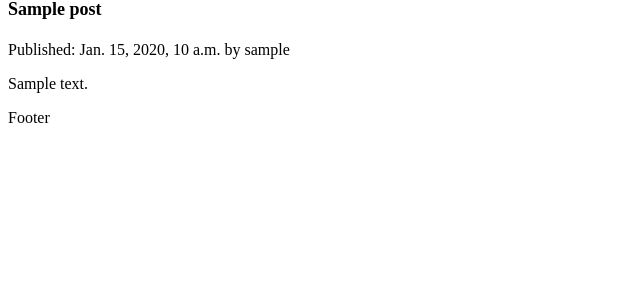
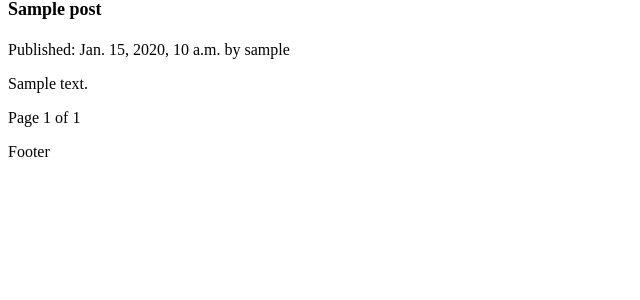
Before and after one commit to webDevTolu/congenial-train, a Django app: page / in a window 1280 px wide. Shown: the part 144-444 px from the top of the page, without its empty margins (0-640 px from the left). Run offline with Django 4.2, Linux system fonts and the light colour scheme; tables that the repository leaves empty hold one stand-in row (values such as "Sample post").

Commit message:
pagination

```diff
--- a/blog/templates/blog/post/list.html
+++ b/blog/templates/blog/post/list.html
@@ -6,4 +6,7 @@
   <a href="{{ post.get_absolute_url }}"> {{ post.title }} </a>
 </h2>
 <p>Published: {{ post.publish }} by {{ post.author }}</p>
-{{ post.body|truncatewords:30|linebreaks }} {% endfor %} {% endblock content %}
+{{ post.body|truncatewords:30|linebreaks }} {% endfor %}
+
+<div>{% include "pagination.html" with page=posts %}</div>
+{% endblock %}
--- /dev/null
+++ b/blog/templates/pagination.html
@@ -0,0 +1,11 @@
+<div>
+  <span>
+    {% if page.has_previous %}
+    <a href="?page={{ page.previous_page_number }}">Previous</a>
+    {% endif %}
+    <span> Page {{ page.number }} of {{ page.paginator.num_pages }} </span>
+    {% if page.has_next %}
+    <a href="?page={{ page.next_page_number }}">Next</a>
+    {% endif %}
+  </span>
+</div>
--- a/blog/views.py
+++ b/blog/views.py
@@ -1,11 +1,16 @@
 from django.shortcuts import render, get_object_or_404
 from .models import Post
+from django.core.paginator import Paginator, EmptyPage, PageNotAnInteger
 
 # Create your views here.
 
 
 def post_list(request):
     posts = Post.published.all()
+    # pagination with 5 post per page
+    paginator = Paginator(posts, 5)
+    page_number = request.GET.get('page', 1)
+    posts = paginator.get_page(page_number)
     return render(request, 'blog/post/list.html', {'posts': posts})
 
 
```
